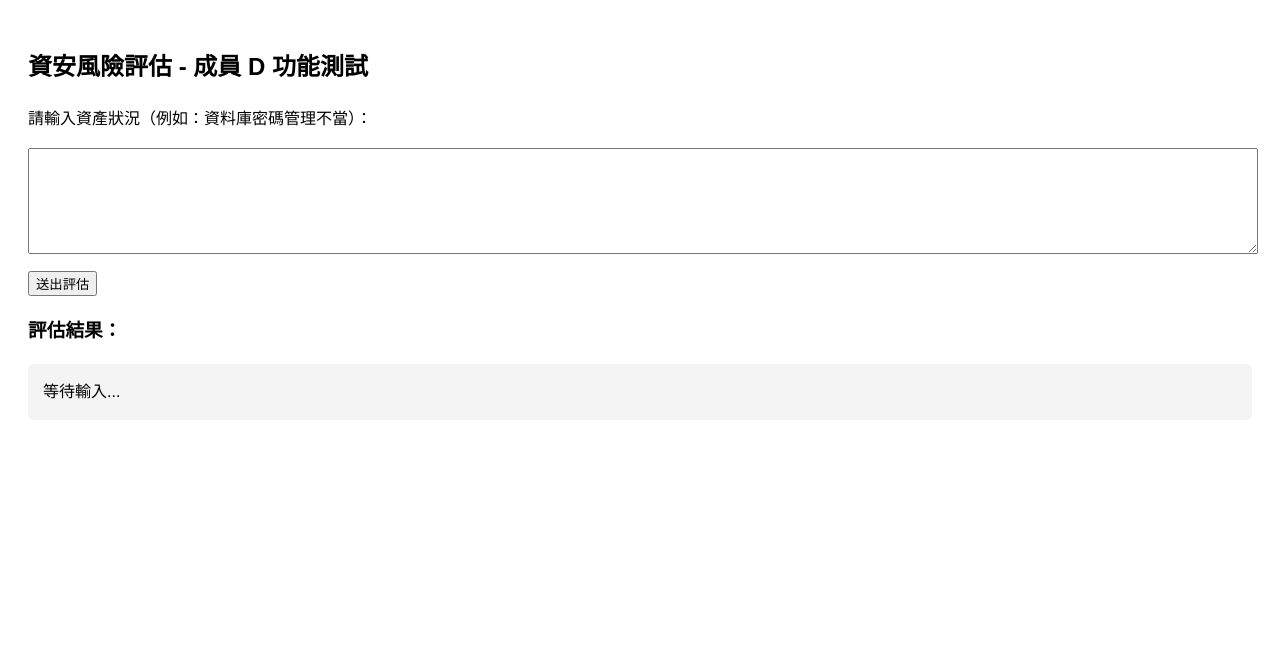
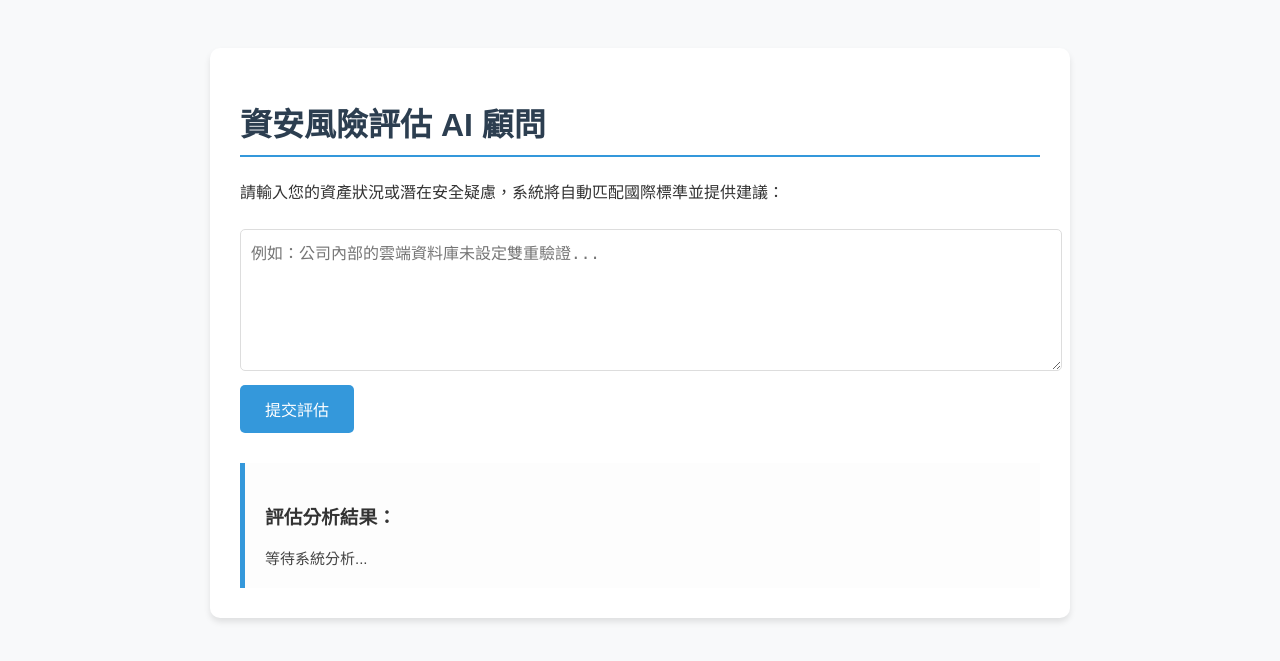
Before and after one commit to Cathy0928/risk-assessment-project, a Flask app: page / in a window 1280 px wide. Shown: the top 661 px of the page. Run offline with Flask 3, Linux system fonts and the light colour scheme.

Commit message:
基礎介面設計、資安評估功能...

```diff
--- a/app.py
+++ b/app.py
@@ -1,11 +1,11 @@
 #-----------------------
-# 匯入模組
+# 模組匯入
 #-----------------------
 from flask import Flask, render_template, request, jsonify
-from engine.decision_support import get_rag_advice # 這裡修正了！
+from engine.decision_support import get_rag_advice
 
 #-----------------------
-# 產生主程式
+# 系統初始化
 #-----------------------
 app = Flask(__name__)
 app.secret_key = 'your_unique_secret_key'
@@ -14,26 +14,23 @@ app.secret_key = 'your_unique_secret_key'
 def index():
     return render_template('index.html')
 
-# 成員 D 的核心 API
+# 核心評估 API
 @app.route('/api/evaluate', methods=['POST'])
 def evaluate():
     data = request.json
     content = data.get('content', '')
 
-    # 這裡 Mock B 與 C 的結果 (假設他們已經算好了)
-    mock_risk_level = "High" if len(content) > 10 else "Low"
+    # 基礎風險判定邏輯
+    risk_level = "高 (High)" if len(content) > 10 else "中 (Medium)"
 
-    # 呼叫 D 的 RAG 邏輯
-    final_advice = get_rag_advice(content, mock_risk_level)
+    # 產出決策建議
+    final_advice = get_rag_advice(content, risk_level)
 
     return jsonify({
         "status": "success",
-        "risk_level": mock_risk_level,
+        "risk_level": risk_level,
         "suggestion": final_advice
     })
 
-#-------------------------
-# 啟動主程式
-#-------------------------
 if __name__ == '__main__':
     app.run(debug=True, port=5000)
--- a/templates/index.html
+++ b/templates/index.html
@@ -1,34 +1,57 @@
 <!DOCTYPE html>
-<html>
+<html lang="zh-TW">
 <head>
     <meta charset="UTF-8">
-    <title>D 部分測試 - 資安 AI 顧問</title>
+    <meta name="viewport" content="width=device-width, initial-scale=1.0">
+    <title>資安風險評估 AI 顧問系統</title>
     <style>
-        body { font-family: sans-serif; padding: 20px; line-height: 1.6; }
-        textarea { width: 100%; height: 100px; margin-bottom: 10px; }
-        #resultBox { background: #f4f4f4; padding: 15px; border-radius: 5px; white-space: pre-wrap; }
+        body { font-family: 'Microsoft JhengHei', sans-serif; padding: 40px; background-color: #f8f9fa; color: #333; }
+        .container { max-width: 800px; margin: auto; background: white; padding: 30px; border-radius: 10px; box-shadow: 0 4px 6px rgba(0,0,0,0.1); }
+        h1 { color: #2c3e50; border-bottom: 2px solid #3498db; padding-bottom: 10px; }
+        textarea { width: 100%; height: 120px; padding: 10px; border: 1px solid #ddd; border-radius: 5px; font-size: 16px; margin: 10px 0; }
+        button { background-color: #3498db; color: white; border: none; padding: 12px 25px; border-radius: 5px; cursor: pointer; font-size: 16px; }
+        button:hover { background-color: #2980b9; }
+        .result-section { margin-top: 30px; background: #fdfdfd; border-left: 5px solid #3498db; padding: 20px; }
+        #resultBox { white-space: pre-wrap; font-size: 15px; color: #444; }
     </style>
 </head>
 <body>
-    <h2>資安風險評估 - 成員 D 功能測試</h2>
-    <p>請輸入資產狀況（例如：資料庫密碼管理不當）：</p>
-    <textarea id="userInput"></textarea>
-    <button onclick="runTest()">送出評估</button>
+    <div class="container">
+        <h1>資安風險評估 AI 顧問</h1>
+        <p>請輸入您的資產狀況或潛在安全疑慮，系統將自動匹配國際標準並提供建議：</p>
 
-    <h3>評估結果：</h3>
-    <div id="resultBox">等待輸入...</div>
+        <textarea id="userInput" placeholder="例如：公司內部的雲端資料庫未設定雙重驗證..."></textarea>
+        <button onclick="runAssessment()">提交評估</button>
+
+        <div class="result-section">
+            <h3>評估分析結果：</h3>
+            <div id="resultBox">等待系統分析...</div>
+        </div>
+    </div>
 
     <script>
-        async function runTest() {
+        async function runAssessment() {
+            const resultBox = document.getElementById('resultBox');
             const content = document.getElementById('userInput').value;
+
+            if (!content) {
+                alert("請輸入內容以進行評估");
+                return;
+            }
+
+            resultBox.innerText = "分析中，請稍候...";
+
+            try {
                 const res = await fetch('/api/evaluate', {
                     method: 'POST',
                     headers: {'Content-Type': 'application/json'},
                     body: JSON.stringify({content: content})
                 });
                 const data = await res.json();
-            document.getElementById('resultBox').innerText =
-                `風險等級：${data.risk_level}\n\n${data.suggestion}`;
+                resultBox.innerText = data.suggestion;
+            } catch (error) {
+                resultBox.innerText = "系統連線錯誤，請稍後再試。";
+            }
         }
     </script>
 </body>
```
Also changed, not shown: engine/decision_support.py (+37 -14 lines). Lines whose indentation alone changed are shown as unchanged.
